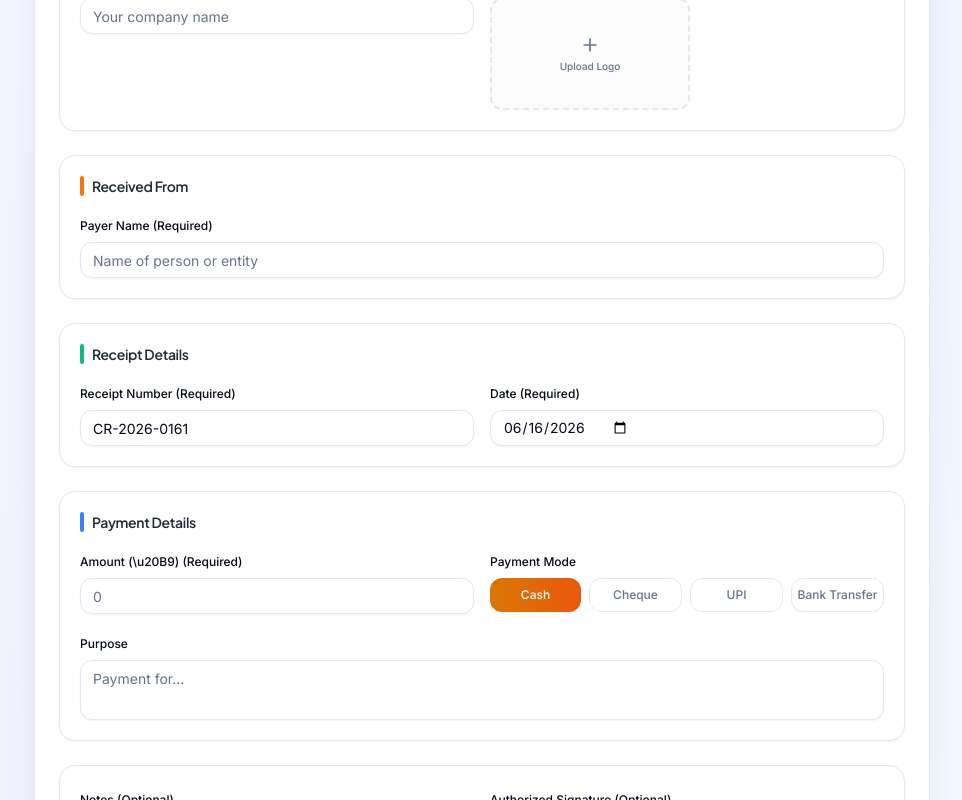
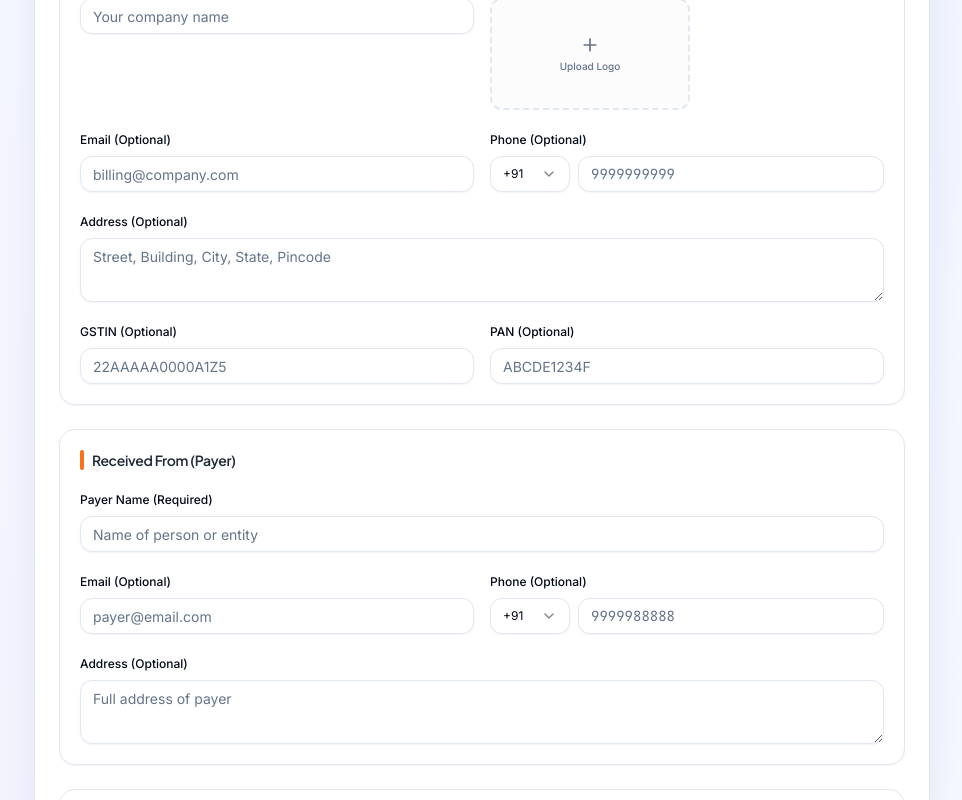
Before and after one commit to ofclsumit/free-invoice-tools, a Next.js app: page /cash-receipt in a window 1280 px wide. Shown: the part 580-1380 px from the top of the page, without its empty margins (158-1120 px from the left). Built offline with nearby package versions, Linux system fonts and the light colour scheme.

Commit message:
Fix logo/signature printing in cash receipt templates, add Print button, align UI with payment receipt

```diff
--- a/src/app/cash-receipt/cash-receipt-client.tsx
+++ b/src/app/cash-receipt/cash-receipt-client.tsx
@@ -6,7 +6,10 @@ import { Input } from "@/components/ui/input"
 import { Textarea } from "@/components/ui/textarea"
 import { Label } from "@/components/ui/label"
 import {
-  Download, Eye, X, ZoomIn, ZoomOut, RotateCcw, Plus, Trash2, LayoutTemplate
+  Select, SelectContent, SelectItem, SelectTrigger, SelectValue,
+} from "@/components/ui/select"
+import {
+  Download, Eye, X, ZoomIn, ZoomOut, RotateCcw, LayoutTemplate, Printer, Plus, Trash2
 } from "lucide-react"
 import {
   InvoicePreview,
@@ -28,6 +31,7 @@ import {
 } from "@/components/cash-receipt-templates"
 import type { CashReceiptTemplateId } from "@/components/cash-receipt-templates"
 
+const PHONE_CODES = ["+91", "+1", "+44", "+61", "+971", "+65", "+60", "+94", "+977", "+880"]
 const PAYMENT_MODES = ["Cash", "Cheque", "UPI", "Bank Transfer"]
 
 export function CashReceiptClient() {
@@ -41,10 +45,22 @@ export function CashReceiptClient() {
   const [companyName, setCompanyName] = useState("")
   const [companyLogo, setCompanyLogo] = useState("")
   const [businessSignature, setBusinessSignature] = useState("")
+  const [businessEmail, setBusinessEmail] = useState("")
+  const [businessPhoneCode, setBusinessPhoneCode] = useState("+91")
+  const [businessPhone, setBusinessPhone] = useState("")
+  const [businessAddress, setBusinessAddress] = useState("")
+  const [businessGstin, setBusinessGstin] = useState("")
+  const [businessPan, setBusinessPan] = useState("")
   const [receivedFrom, setReceivedFrom] = useState("")
+  const [payerEmail, setPayerEmail] = useState("")
+  const [payerPhoneCode, setPayerPhoneCode] = useState("+91")
+  const [payerPhone, setPayerPhone] = useState("")
+  const [payerAddress, setPayerAddress] = useState("")
   const [amount, setAmount] = useState("")
   const [purpose, setPurpose] = useState("")
   const [paymentMode, setPaymentMode] = useState("Cash")
+  const [transactionId, setTransactionId] = useState("")
+  const [invoiceReference, setInvoiceReference] = useState("")
   const [receiptNo, setReceiptNo] = useState(`CR-${new Date().getFullYear()}-${String(Math.floor(Math.random() * 1000)).padStart(4, "0")}`)
   const [receiptDate, setReceiptDate] = useState(new Date().toISOString().split("T")[0])
   const [template, setTemplate] = useState<CashReceiptTemplateId>("VelvetReceipt")
@@ -58,9 +74,11 @@ export function CashReceiptClient() {
     parts.push(`Payment Method: ${paymentMode}`)
     if (purpose) parts.push(`Purpose: ${purpose}`)
     parts.push(`Received By: ${companyName || "Your Company"}`)
+    if (transactionId) parts.push(`Transaction ID: ${transactionId}`)
+    if (invoiceReference) parts.push(`Reference: ${invoiceReference}`)
     if (notes) parts.push(notes)
     return parts.join(" | ")
-  }, [paymentMode, purpose, companyName, notes])
+  }, [paymentMode, purpose, companyName, transactionId, invoiceReference, notes])
 
   const invoiceData: TemplateInvoiceData = useMemo(() => ({
     invoiceNumber: receiptNo,
@@ -73,11 +91,17 @@ export function CashReceiptClient() {
       name: companyName || "Your Company",
       logoUrl: companyLogo,
       signatureUrl: businessSignature,
-      addressLines: [],
+      addressLines: businessAddress ? businessAddress.split("\n") : [],
+      gstin: businessGstin,
+      pan: businessPan,
+      email: businessEmail,
+      phone: businessPhone ? `${businessPhoneCode} ${businessPhone}` : undefined,
     },
     billTo: {
       name: receivedFrom || "Received From",
-      addressLines: [],
+      addressLines: payerAddress ? payerAddress.split("\n") : [],
+      email: payerEmail,
+      phone: payerPhone ? `${payerPhoneCode} ${payerPhone}` : undefined,
     },
     items: [
       {
@@ -89,7 +113,7 @@ export function CashReceiptClient() {
     ],
     notes: notesPayload,
     amountPaid: numAmount,
-  }), [receiptNo, receiptDate, companyName, companyLogo, businessSignature, receivedFrom, numAmount, notesPayload])
+  }), [receiptNo, receiptDate, companyName, companyLogo, businessSignature, businessEmail, businessPhoneCode, businessPhone, businessAddress, businessGstin, businessPan, receivedFrom, payerEmail, payerPhoneCode, payerPhone, payerAddress, numAmount, purpose, notesPayload])
 
   const totals = useMemo(() => computeInvoiceTotals(invoiceData), [invoiceData])
 
@@ -127,8 +151,9 @@ export function CashReceiptClient() {
     if (!receivedFrom) { toast({ title: "Received From is required", variant: "destructive" }); return false }
     if (!numAmount || numAmount <= 0) { toast({ title: "Valid amount is required", variant: "destructive" }); return false }
     if (!receiptNo) { toast({ title: "Receipt number is required", variant: "destructive" }); return false }
+    if (!receiptDate) { toast({ title: "Receipt date is required", variant: "destructive" }); return false }
     return true
-  }, [receivedFrom, numAmount, receiptNo, toast])
+  }, [receivedFrom, numAmount, receiptNo, receiptDate, toast])
 
   const togglePreview = useCallback(() => {
     if (showPreview) {
@@ -153,6 +178,10 @@ export function CashReceiptClient() {
     }
   }
 
+  const handlePrint = () => {
+    window.print()
+  }
+
   const handleWhatsAppShare = async () => {
     if (!validateEssentialFields()) return
     setIsGenerating(true)
@@ -163,7 +192,7 @@ export function CashReceiptClient() {
       const blob = await exportNodeToPdf(node, fileName, true)
 
       const file = new File([blob], fileName, { type: "application/pdf" })
-      const message = `Hello ${receivedFrom},\n\nPlease find your cash receipt ${receiptNo} for ${formatCurrency(totals.grandTotal, "\u20B9")} attached.\n\nThank you!\n\n${companyName}`
+      const message = `Hello ${receivedFrom},\n\nPlease find your cash receipt ${receiptNo} for ${formatCurrency(totals.grandTotal, "\u20B9")} attached.\n\nThank you!\n\n${companyName || "Your Company"}`
 
       if (navigator.canShare && navigator.canShare({ files: [file] })) {
         await navigator.share({
@@ -197,8 +226,8 @@ export function CashReceiptClient() {
       const blob = await exportNodeToPdf(node, fileName, true)
 
       const file = new File([blob], fileName, { type: "application/pdf" })
-      const subject = `Cash Receipt ${receiptNo} from ${companyName}`
-      const body = `Dear ${receivedFrom},\n\nPlease find attached the cash receipt ${receiptNo} for ${formatCurrency(totals.grandTotal, "\u20B9")}.\n\nBest regards,\n${companyName}`
+      const subject = `Cash Receipt ${receiptNo} from ${companyName || "Your Company"}`
+      const body = `Dear ${receivedFrom},\n\nPlease find attached the cash receipt ${receiptNo} for ${formatCurrency(totals.grandTotal, "\u20B9")}.\n\nBest regards,\n${companyName || "Your Company"}`
 
       if (navigator.canShare && navigator.canShare({ files: [file] })) {
         await navigator.share({
@@ -213,7 +242,7 @@ export function CashReceiptClient() {
         a.download = fileName
         a.click()
         URL.revokeObjectURL(url)
-        window.open(`mailto:?subject=${encodeURIComponent(subject)}&body=${encodeURIComponent(body + "\n\n(Note: Please attach the downloaded PDF manually)")}`, "_blank")
+        window.open(`mailto:${payerEmail || ""}?subject=${encodeURIComponent(subject)}&body=${encodeURIComponent(body + "\n\n(Note: Please attach the downloaded PDF manually)")}`, "_blank")
       }
     } catch {
       toast({ title: "Failed to share receipt", variant: "destructive" })
@@ -238,6 +267,10 @@ export function CashReceiptClient() {
       reader.onloadend = () => setBusinessSignature(reader.result as string)
       reader.readAsDataURL(file)
     }
+  }
+
+  const resetForm = () => {
+    setCompanyName(""); setCompanyLogo(""); setBusinessSignature(""); setBusinessEmail(""); setBusinessPhoneCode("+91"); setBusinessPhone(""); setBusinessAddress(""); setBusinessGstin(""); setBusinessPan(""); setReceivedFrom(""); setPayerEmail(""); setPayerPhoneCode("+91"); setPayerPhone(""); setPayerAddress(""); setAmount(""); setPurpose(""); setPaymentMode("Cash"); setTransactionId(""); setInvoiceReference(""); setReceiptNo(`CR-${new Date().getFullYear()}-${String(Math.floor(Math.random() * 1000)).padStart(4, "0")}`); setReceiptDate(new Date().toISOString().split("T")[0]); setTemplate("VelvetReceipt"); setNotes("")
   }
 
   const [mounted, setMounted] = useState(false)
@@ -332,6 +365,9 @@ export function CashReceiptClient() {
             <img src="/email.svg" alt="Email" className="h-5 w-5" />
           </button>
           <ShareButton invoiceData={invoiceData} template={template} title={`Cash Receipt ${receiptNo}`} />
+          <Button variant="outline" className="gap-2" onClick={handlePrint}>
+            <Printer className="h-4 w-4" /> Print
+          </Button>
         </div>
 
         {/* Template Selector */}
@@ -350,7 +386,7 @@ export function CashReceiptClient() {
           </div>
         </section>
 
-        {/* From Section */}
+        {/* From (Your Business) */}
         <section className="bg-white dark:bg-gray-900 border border-border p-5 rounded-2xl shadow-sm space-y-4">
           <h3 className="text-sm font-semibold text-gray-800 dark:text-gray-200 flex items-center gap-2">
             <div className="h-5 w-1 rounded-full bg-amber-500" />
@@ -384,17 +420,91 @@ export function CashReceiptClient() {
               </div>
             </div>
           </div>
+          <div className="grid sm:grid-cols-2 gap-4">
+            <div className="space-y-1.5">
+              <Label className="text-xs font-medium">Email (Optional)</Label>
+              <Input type="email" placeholder="billing@company.com" value={businessEmail} onChange={e => setBusinessEmail(e.target.value)} className="h-9 text-sm" />
+            </div>
+            <div className="space-y-1.5">
+              <Label className="text-xs font-medium">Phone (Optional)</Label>
+              <div className="flex gap-2">
+                <Select value={businessPhoneCode} onValueChange={setBusinessPhoneCode}>
+                  <SelectTrigger className="h-9 w-20 text-xs text-foreground bg-background">
+                    <SelectValue placeholder="+91" />
+                  </SelectTrigger>
+                  <SelectContent>
+                    {PHONE_CODES.map(code => (
+                      <SelectItem key={code} value={code}>{code}</SelectItem>
+                    ))}
+                  </SelectContent>
+                </Select>
+                <Input
+                  type="tel"
+                  placeholder="9999999999"
+                  value={businessPhone}
+                  onChange={(e) => setBusinessPhone(e.target.value.replace(/[^0-9]/g, ""))}
+                  className="h-9 text-sm flex-1 font-mono"
+                />
+              </div>
+            </div>
+          </div>
+          <div className="space-y-1.5">
+            <Label className="text-xs font-medium">Address (Optional)</Label>
+            <Textarea placeholder="Street, Building, City, State, Pincode" value={businessAddress} onChange={e => setBusinessAddress(e.target.value)} className="min-h-16 text-sm" />
+          </div>
+          <div className="grid sm:grid-cols-2 gap-4">
+            <div className="space-y-1.5">
+              <Label className="text-xs font-medium">GSTIN (Optional)</Label>
+              <Input placeholder="22AAAAA0000A1Z5" value={businessGstin} onChange={e => setBusinessGstin(e.target.value.toUpperCase())} className="h-9 text-sm uppercase" />
+            </div>
+            <div className="space-y-1.5">
+              <Label className="text-xs font-medium">PAN (Optional)</Label>
+              <Input placeholder="ABCDE1234F" value={businessPan} onChange={e => setBusinessPan(e.target.value.toUpperCase())} className="h-9 text-sm uppercase" />
+            </div>
+          </div>
         </section>
 
         {/* Received From */}
         <section className="bg-white dark:bg-gray-900 border border-border p-5 rounded-2xl shadow-sm space-y-4">
           <h3 className="text-sm font-semibold text-gray-800 dark:text-gray-200 flex items-center gap-2">
             <div className="h-5 w-1 rounded-full bg-orange-500" />
-            Received From
+            Received From (Payer)
           </h3>
           <div className="space-y-1.5">
             <Label className="text-xs font-medium">Payer Name (Required)</Label>
             <Input placeholder="Name of person or entity" value={receivedFrom} onChange={e => setReceivedFrom(e.target.value)} className="h-9 text-sm" />
+          </div>
+          <div className="grid sm:grid-cols-2 gap-4">
+            <div className="space-y-1.5">
+              <Label className="text-xs font-medium">Email (Optional)</Label>
+              <Input type="email" placeholder="payer@email.com" value={payerEmail} onChange={e => setPayerEmail(e.target.value)} className="h-9 text-sm" />
+            </div>
+            <div className="space-y-1.5">
+              <Label className="text-xs font-medium">Phone (Optional)</Label>
+              <div className="flex gap-2">
+                <Select value={payerPhoneCode} onValueChange={setPayerPhoneCode}>
+                  <SelectTrigger className="h-9 w-20 text-xs text-foreground bg-background">
+                    <SelectValue placeholder="+91" />
+                  </SelectTrigger>
+                  <SelectContent>
+                    {PHONE_CODES.map(code => (
+                      <SelectItem key={code} value={code}>{code}</SelectItem>
+                    ))}
+                  </SelectContent>
+                </Select>
+                <Input
+                  type="tel"
+                  placeholder="9999988888"
+                  value={payerPhone}
+                  onChange={(e) => setPayerPhone(e.target.value.replace(/[^0-9]/g, ""))}
+                  className="h-9 text-sm flex-1 font-mono"
+                />
+              </div>
+            </div>
+          </div>
+          <div className="space-y-1.5">
+            <Label className="text-xs font-medium">Address (Optional)</Label>
+            <Textarea placeholder="Full address of payer" value={payerAddress} onChange={e => setPayerAddress(e.target.value)} className="min-h-16 text-sm" />
           </div>
         </section>
 
@@ -437,6 +547,18 @@ export function CashReceiptClient() {
                 ))}
               </div>
             </div>
+          </div>
+
+          {paymentMode !== "Cash" && (
+            <div className="space-y-1.5">
+              <Label className="text-xs font-medium">Transaction ID (Optional)</Label>
+              <Input placeholder="TXN123456789" value={transactionId} onChange={e => setTransactionId(e.target.value)} className="h-9 text-sm" />
+            </div>
+          )}
+
+          <div className="space-y-1.5">
+            <Label className="text-xs font-medium">Invoice / Order Reference (Optional)</Label>
+            <Input placeholder="INV-001 or Order #123" value={invoiceReference} onChange={e => setInvoiceReference(e.target.value)} className="h-9 text-sm" />
           </div>
 
           <div className="space-y-1.5">
@@ -488,9 +610,7 @@ export function CashReceiptClient() {
           <Button type="button" onClick={togglePreview} className="gap-2 bg-gradient-to-r from-amber-600 to-orange-600 text-white border-0 font-semibold flex-1">
             <Eye className="h-4 w-4" /> SHOW PREVIEW
           </Button>
-          <Button type="button" variant="outline" className="gap-2" onClick={() => {
-            setCompanyName(""); setCompanyLogo(""); setBusinessSignature(""); setReceivedFrom(""); setAmount(""); setPurpose(""); setPaymentMode("Cash"); setReceiptNo(`CR-${new Date().getFullYear()}-${String(Math.floor(Math.random() * 1000)).padStart(4, "0")}`); setReceiptDate(new Date().toISOString().split("T")[0]); setTemplate("VelvetReceipt"); setNotes("")
-          }}>
+          <Button type="button" variant="outline" className="gap-2" onClick={resetForm}>
             <RotateCcw className="h-4 w-4" /> Reset
           </Button>
         </div>
```
Also changed, not shown: src/components/cash-receipt-templates/CarbonReceipt.tsx (+15 -5 lines), src/components/cash-receipt-templates/SaffronReceipt.tsx (+11 -2 lines), src/components/cash-receipt-templates/SageReceipt.tsx (+11 -2 lines), src/components/cash-receipt-templates/VelvetReceipt.tsx (+13 -4 lines), src/components/cash-receipt-templates/styles.module.css (+16 -0 lines).
